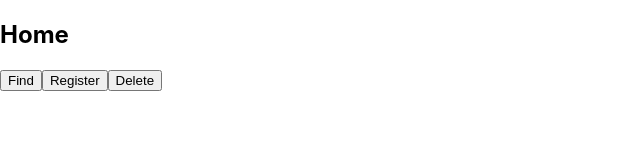
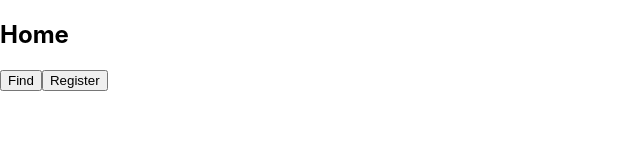
Before and after one commit to kimgho/CRUD_EX, a React (Create React App) app: page / in a window 1280 px wide. Shown: the top 160 px of the page, without its empty margins (0-640 px from the left). Built offline with nearby package versions, Linux system fonts and the light colour scheme; the HTML template or start-up script is replaced by a standard one.

Commit message:
modifiy register

```diff
--- a/src/Find.jsx
+++ b/src/Find.jsx
@@ -1,5 +1,5 @@
 import React, { useState, useEffect } from "react";
-import { useNavigate, Link } from "react-router-dom";
+import { useNavigate } from "react-router-dom";
 const Find = () => {
   const base = "http://15.165.132.40:8080";
   const [members, setMembers] = useState([]);
--- a/src/Home.jsx
+++ b/src/Home.jsx
@@ -11,16 +11,12 @@ const Home = () => {
   const handleRegisterClick = () => {
     navi("/addForm");
   };
-  const handleDelClick = () => {
-    navi(`/members/${1}`);
-  };
 
   return (
     <div>
       <h2>Home</h2>
       <button onClick={handleFindClick}>Find</button>
       <button onClick={handleRegisterClick}>Register</button>
-      <button onClick={handleDelClick}>Delete</button>
     </div>
   );
 };
--- a/src/Register.jsx
+++ b/src/Register.jsx
@@ -4,7 +4,6 @@ const Register = () => {
   const base = "http://15.165.132.40:8080";
   const [name, setName] = useState("");
   const [age, setAge] = useState(0);
-
   const onNameHandler = (e) => {
     setName(e.target.value);
   };
@@ -22,7 +21,9 @@ const Register = () => {
         body: JSON.stringify({ name: name, age: age }),
       });
       if (!res.ok) {
-        throw new Error("NO REGISTER");
+        const err = res.json();
+        alert(err.age);
+        return;
       }
       window.location.href = "/";
     } catch (e) {
```
